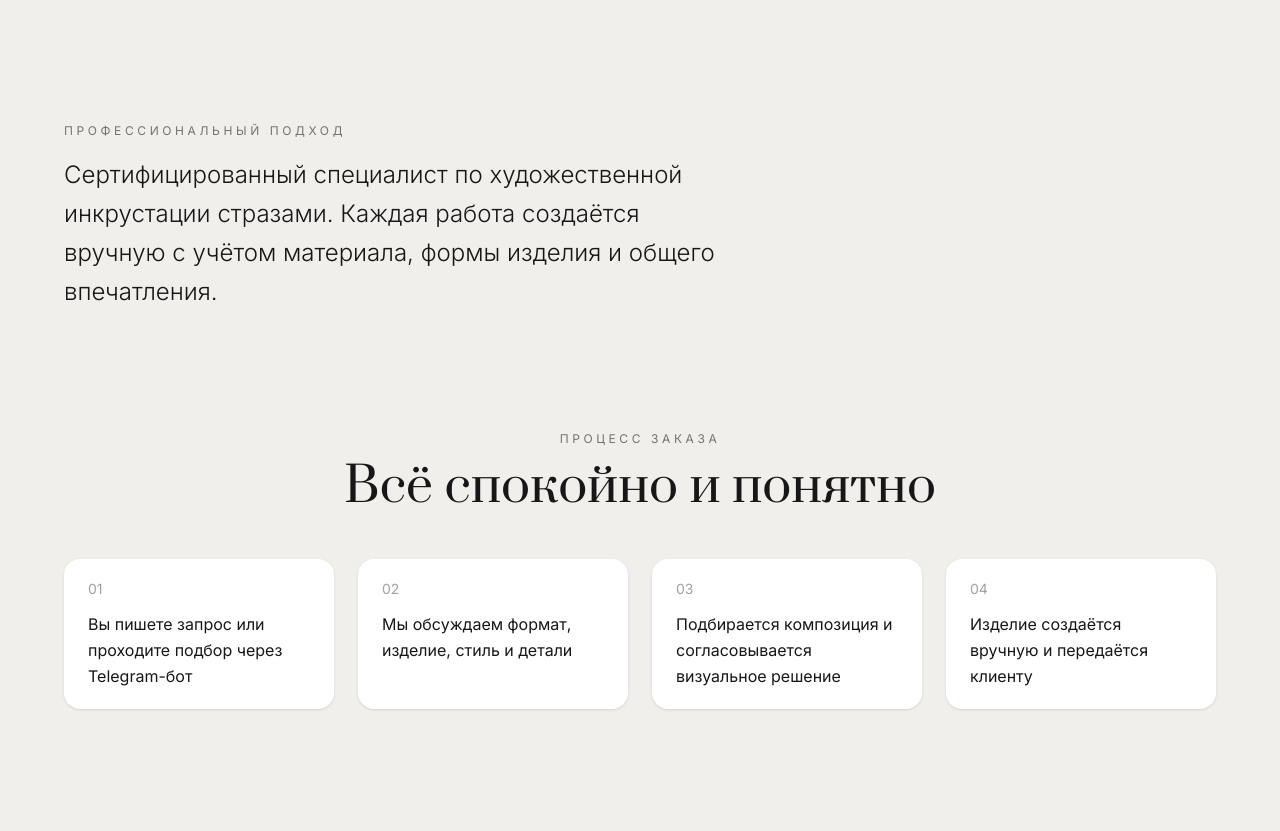
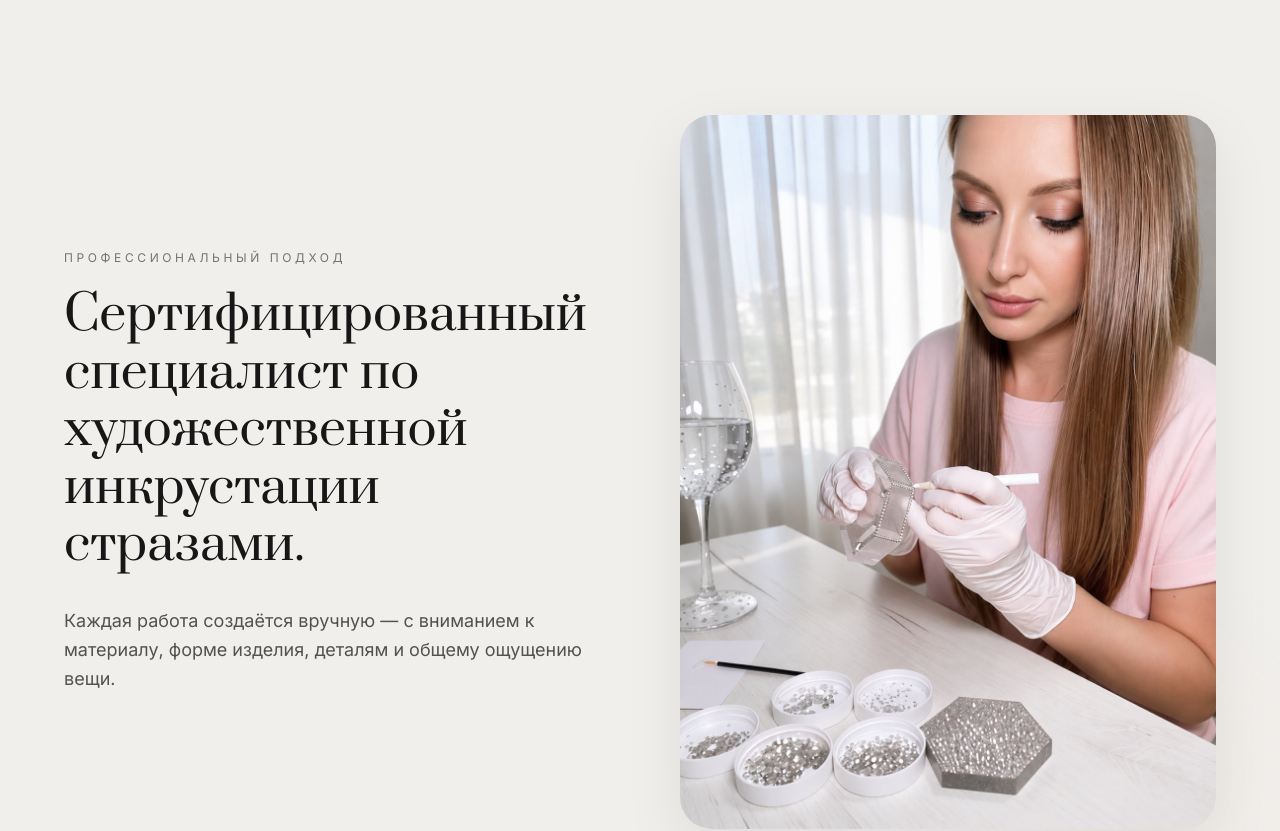
Before and after one commit to rasskazovanatalya/magic-strass-site, a Next.js app: page / in a window 1280 px wide. Shown: the part 1248-2079 px from the top of the page. Built offline with nearby package versions, Linux system fonts and the light colour scheme.

Commit message:
improve professional section

```diff
--- a/src/app/page.tsx
+++ b/src/app/page.tsx
@@ -74,7 +74,7 @@ export default function Home() {
         </div>
 
       </section>
-    <section className="max-w-6xl mx-auto py-10 md:py-16 px-6 md:px-0 animate-fadeIn">
+    <section className="max-w-6xl mx-auto py-8 md:py-12 px-6 md:px-0 animate-fadeIn">
   <div className="grid md:grid-cols-2 gap-8 md:gap-14 items-start">
 
     <div>
@@ -110,19 +110,42 @@ export default function Home() {
     </div>
 
   </div>
-</section><section className="max-w-6xl mx-auto py-10 md:py-14 px-6 md:px-0 animate-fadeIn">
-  <div className="max-w-2xl">
+  </section>
+<section className="max-w-6xl mx-auto py-12 md:py-20 px-6 md:px-0 animate-fadeIn">
 
-    <p className="uppercase tracking-[0.3em] text-xs text-neutral-500 mb-4">
-      Профессиональный подход
-    </p>
+  <div className="grid grid-cols-1 md:grid-cols-2 gap-10 md:gap-20 items-center">
 
-    <p className="text-lg md:text-2xl text-neutral-900 leading-relaxed font-light">
-      Сертифицированный специалист по художественной инкрустации стразами.
-      Каждая работа создаётся вручную с учётом материала, формы изделия и общего впечатления.
-    </p>
+    <div className="max-w-xl">
+
+      <p className="uppercase tracking-[0.3em] text-xs text-neutral-500 mb-5">
+        Профессиональный подход
+      </p>
+
+      <h2 className="font-[Prata] text-3xl md:text-5xl text-neutral-900 leading-[1.2]">
+        Сертифицированный специалист по художественной инкрустации стразами.
+      </h2>
+
+      <p className="mt-8 text-base md:text-lg text-neutral-600 leading-relaxed">
+        Каждая работа создаётся вручную — с вниманием к материалу,
+        форме изделия, деталям и общему ощущению вещи.
+      </p>
+
+    </div>
+
+    <div className="relative">
+      <Image
+        src="/master.jpg"
+        alt="Процесс инкрустации"
+        width={700}
+        height={900}
+        className="rounded-[32px] object-cover shadow-[0_20px_60px_rgba(0,0,0,0.08)]"
+      />
+
+      <div className="absolute -bottom-6 -right-6 w-40 h-40 bg-[#efe7df] rounded-full blur-3xl opacity-60 -z-10"></div>
+    </div>
 
   </div>
+
 </section><section className="max-w-6xl mx-auto py-10 md:py-16 px-6 md:px-0 animate-fadeIn">
   <div className="text-center mb-8 md:mb-12">
 
@@ -354,7 +377,7 @@ export default function Home() {
     </div>
 
   </div>
-</section><section className="max-w-6xl mx-auto py-10 md:py-16 px-6 md:px-0 animate-fadeIn">
+</section><section className="max-w-6xl mx-auto py-8 md:py-12 px-6 md:px-0 animate-fadeIn">
   <div className="text-center mb-8 md:mb-12">
 
     <p className="uppercase tracking-[0.3em] text-xs text-neutral-500 mb-4">
```
Also changed, not shown: public/master.jpg (added).
